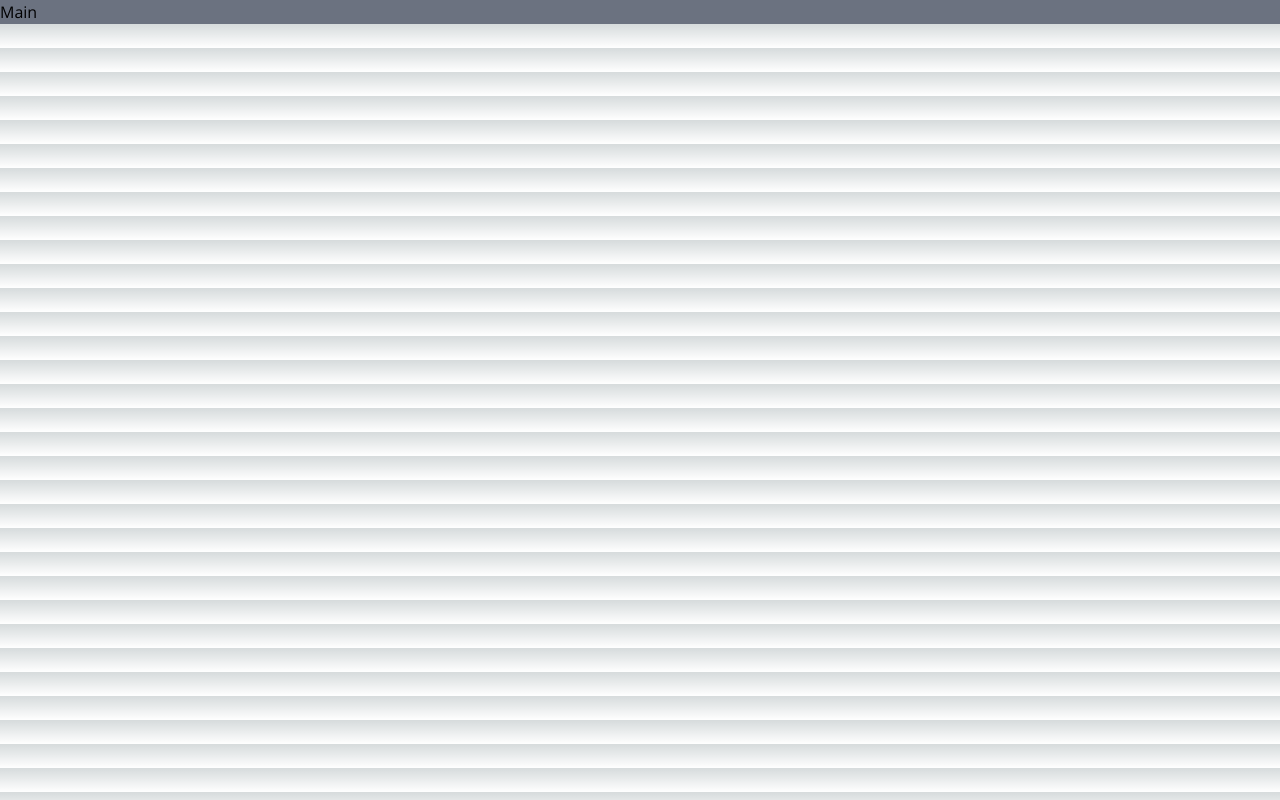
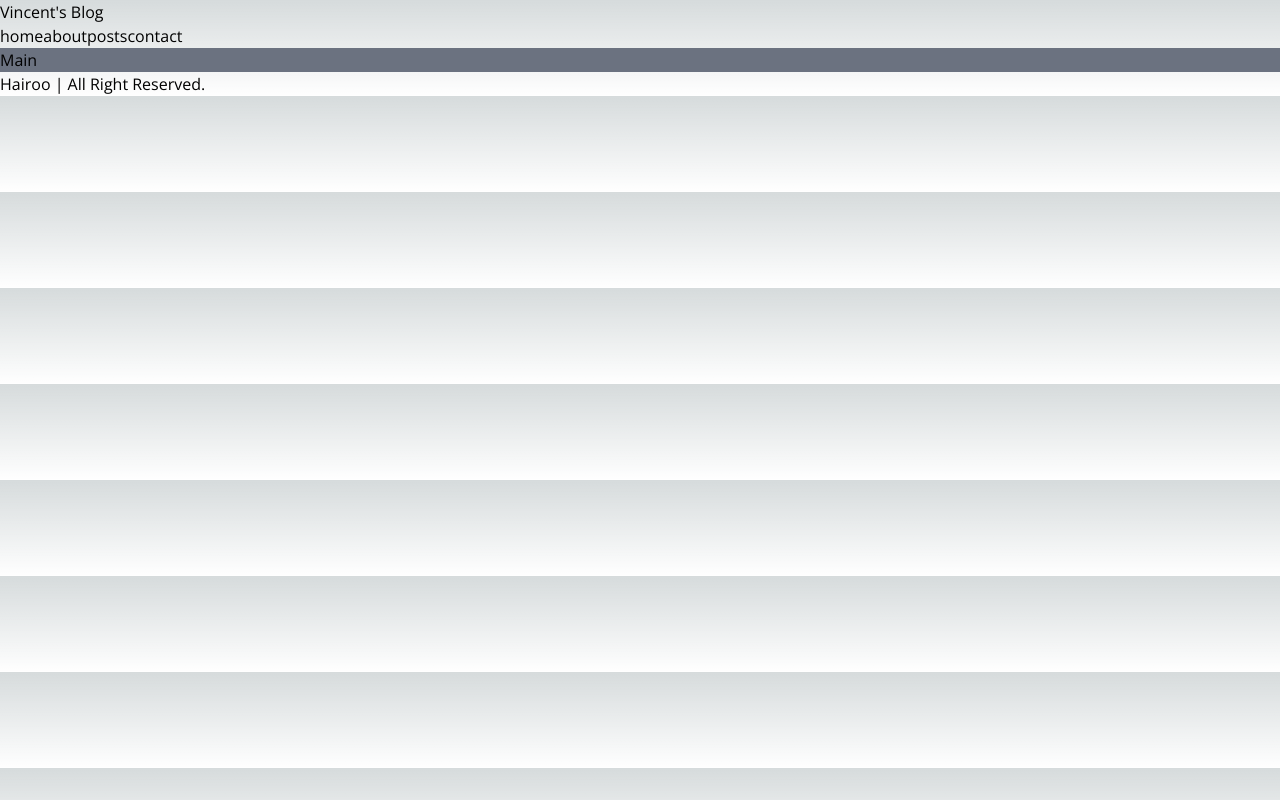
Before and after one commit to ssungbeenkim/blog, a Next.js app: page / in a window 1280 px wide. Built offline with nearby package versions, Linux system fonts and the light colour scheme.

Commit message:
Layout: Create page layouts

```diff
--- /dev/null
+++ b/src/app/about/page.tsx
@@ -0,0 +1,3 @@
+export default function AboutPage() {
+  return <p>about me!</p>;
+}
--- /dev/null
+++ b/src/app/contact/page.tsx
@@ -0,0 +1,3 @@
+export default function ContactPage() {
+  return <p>Contact Me</p>;
+}
--- a/src/app/layout.tsx
+++ b/src/app/layout.tsx
@@ -1,5 +1,7 @@
 import './globals.css';
 import { Open_Sans } from 'next/font/google';
+import Header from '@/conponents/Header';
+import Footer from '@/conponents/Footer';
 
 const sans = Open_Sans({ subsets: ['latin'] });
 
@@ -15,7 +17,11 @@ export default function RootLayout({
 }) {
   return (
     <html lang='en' className={sans.className}>
-      <body>{children}</body>
+      <body>
+        <Header />
+        <main>{children}</main>
+        <Footer />
+      </body>
     </html>
   );
 }
--- a/src/app/page.tsx
+++ b/src/app/page.tsx
@@ -1,5 +1,5 @@
 import Image from 'next/image';
 
 export default function Home() {
-  return <main className='bg-gray-500'>Main</main>;
+  return <section className='bg-gray-500'>Main</section>;
 }
--- /dev/null
+++ b/src/app/posts/page.tsx
@@ -0,0 +1,3 @@
+export default function PostsPage() {
+  return <p>포스트들</p>;
+}
--- /dev/null
+++ b/src/conponents/Footer.tsx
@@ -0,0 +1,3 @@
+export default function Footer() {
+  return <p>{'Hairoo | All Right Reserved.'}</p>;
+}
--- /dev/null
+++ b/src/conponents/Header.tsx
@@ -0,0 +1,17 @@
+import Link from 'next/link';
+
+export default function Header() {
+  return (
+    <header>
+      <Link href='/'>
+        <h1>{"Vincent's Blog"}</h1>
+      </Link>
+      <nav>
+        <Link href='/'>home</Link>
+        <Link href='/about'>about</Link>
+        <Link href='/posts'>posts</Link>
+        <Link href='/contact'>contact</Link>
+      </nav>
+    </header>
+  );
+}
```
